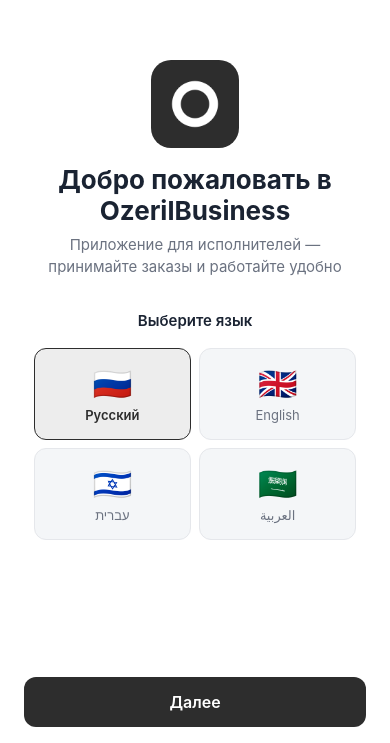
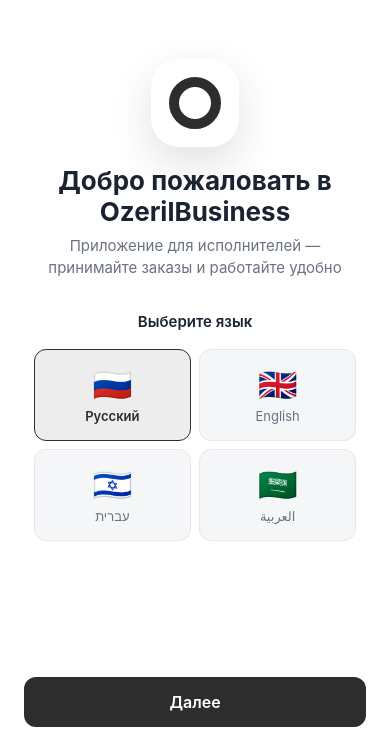
Before and after one commit to stdunko/ozer-business-pwa, a React (Vite) app: page / in a window 390 px wide. Shown: the part 101-844 px from the top of the page. Built offline with nearby package versions, Linux system fonts and the light colour scheme.

Commit message:
Use the same ring mark on welcome as on the phone login screen.
Co-authored-by: Cursor <cursoragent@cursor.com>

```diff
--- a/src/screens/OnboardingScreen.tsx
+++ b/src/screens/OnboardingScreen.tsx
@@ -18,7 +18,9 @@ const OnboardingScreen = ({ onComplete }: { onComplete: () => void }) => {
     return (
       <div className="screen screen-surface pad-lg status-bar-fill">
         <div className="center-col">
-          <img src="/logo.png" alt="OzerilBusiness" className="logo" />
+          <div className="auth-hero-icon">
+            <div className="auth-hero-mark" aria-hidden="true" />
+          </div>
           <h1 className="title-lg">{t("onboardingWelcomeTitle")}</h1>
           <p className="subtitle">{t("onboardingWelcomeSubtitle")}</p>
           <LanguagePicker selectedCode={i18n.language} />
```
